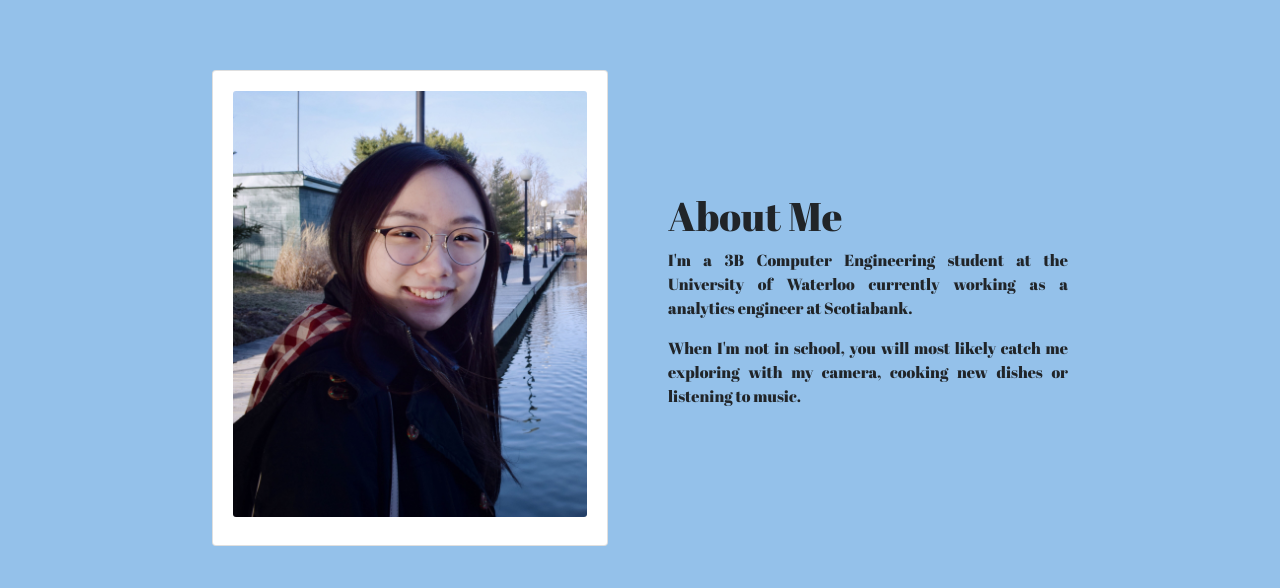
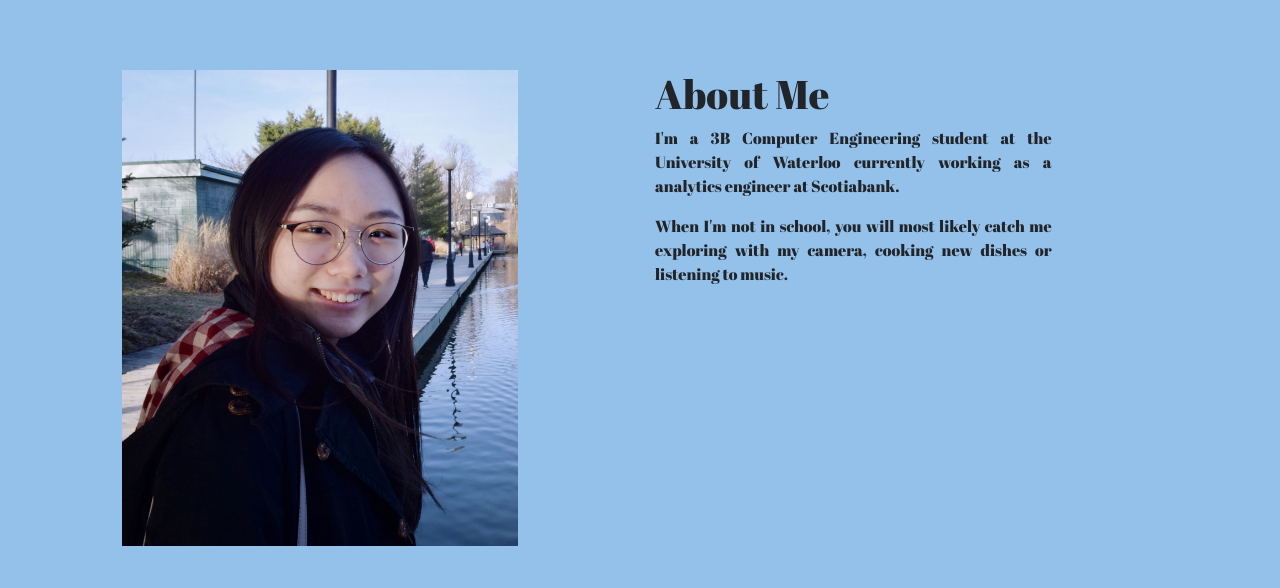
Before and after one commit to rachelwonghw/rachelwonghw.github.io, a React (Create React App) app: page / in a window 1280 px wide. Shown: the part 892-1480 px from the top of the page. Built offline with nearby package versions, Linux system fonts and the light colour scheme.

Commit message:
redid about section with react bootstrap grids

```diff
--- a/src/pages/About.js
+++ b/src/pages/About.js
@@ -1,22 +1,25 @@
 import React from 'react';
 import '../styles/About.scss';
-import Card from 'react-bootstrap/Card';
+import Container from 'react-bootstrap/Container';
+import Col from 'react-bootstrap/Col';
+import Row from 'react-bootstrap/Row';
+import Image from 'react-bootstrap/Image';
 import headshot from '../assets/cropped_headshot.jpg';
 
 const About = () => {
   return (
-    <div id='about' className='about-background'>
-      <Card className='about-headshot'>
-        <Card.Body>
-          <Card.Img src={headshot} />
-        </Card.Body>
-      </Card>
-      <div className='about-intro'>
-        <h1>About Me</h1>
-        <p>I'm a 3B Computer Engineering student at the University of Waterloo currently working as a analytics engineer at Scotiabank. </p>
-        <p>When I'm not in school, you will most likely catch me exploring with my camera, cooking new dishes or listening to music.</p>
-      </div>
-    </div>
+    <Container fluid id='about' className='about-background'>
+      <Row>
+        <Col xs={12} md={6}><Image src={headshot} className='about-headshot' /></Col>
+        <Col xs={12} md={4}>
+          <div className='about-intro'>
+            <h1>About Me</h1>
+            <p>I'm a 3B Computer Engineering student at the University of Waterloo currently working as a analytics engineer at Scotiabank. </p>
+            <p>When I'm not in school, you will most likely catch me exploring with my camera, cooking new dishes or listening to music.</p>
+          </div>
+        </Col>
+      </Row>
+    </Container>
   );
 }
 
--- a/src/styles/About.scss
+++ b/src/styles/About.scss
@@ -11,12 +11,9 @@
   &-headshot {
     width: 396px;
     height: 476px;
-    float: left;
   }
 
   &-intro {
-    margin-left: 60px;
-    width: 400px;
     text-align: justify;
   }
 }
```
